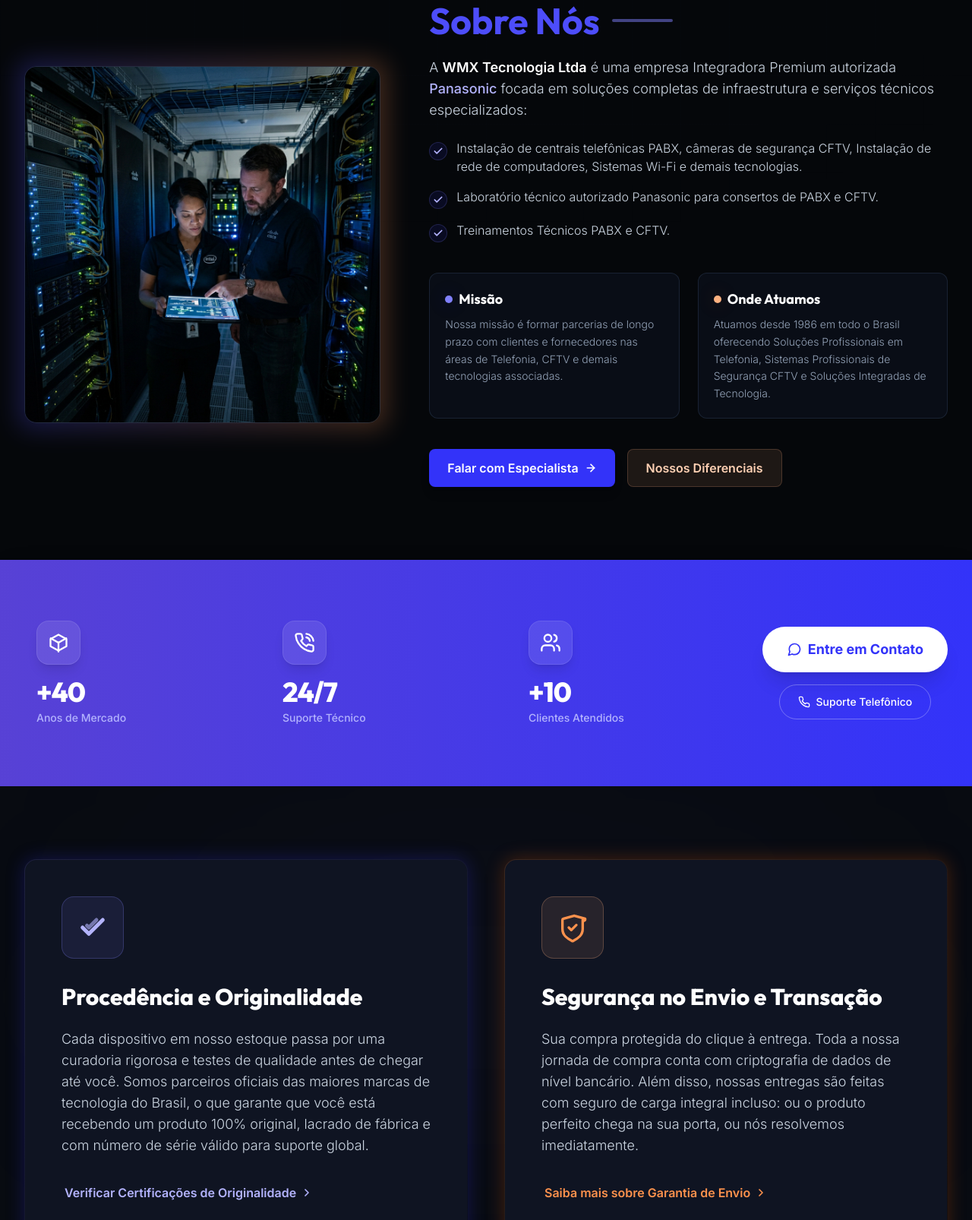
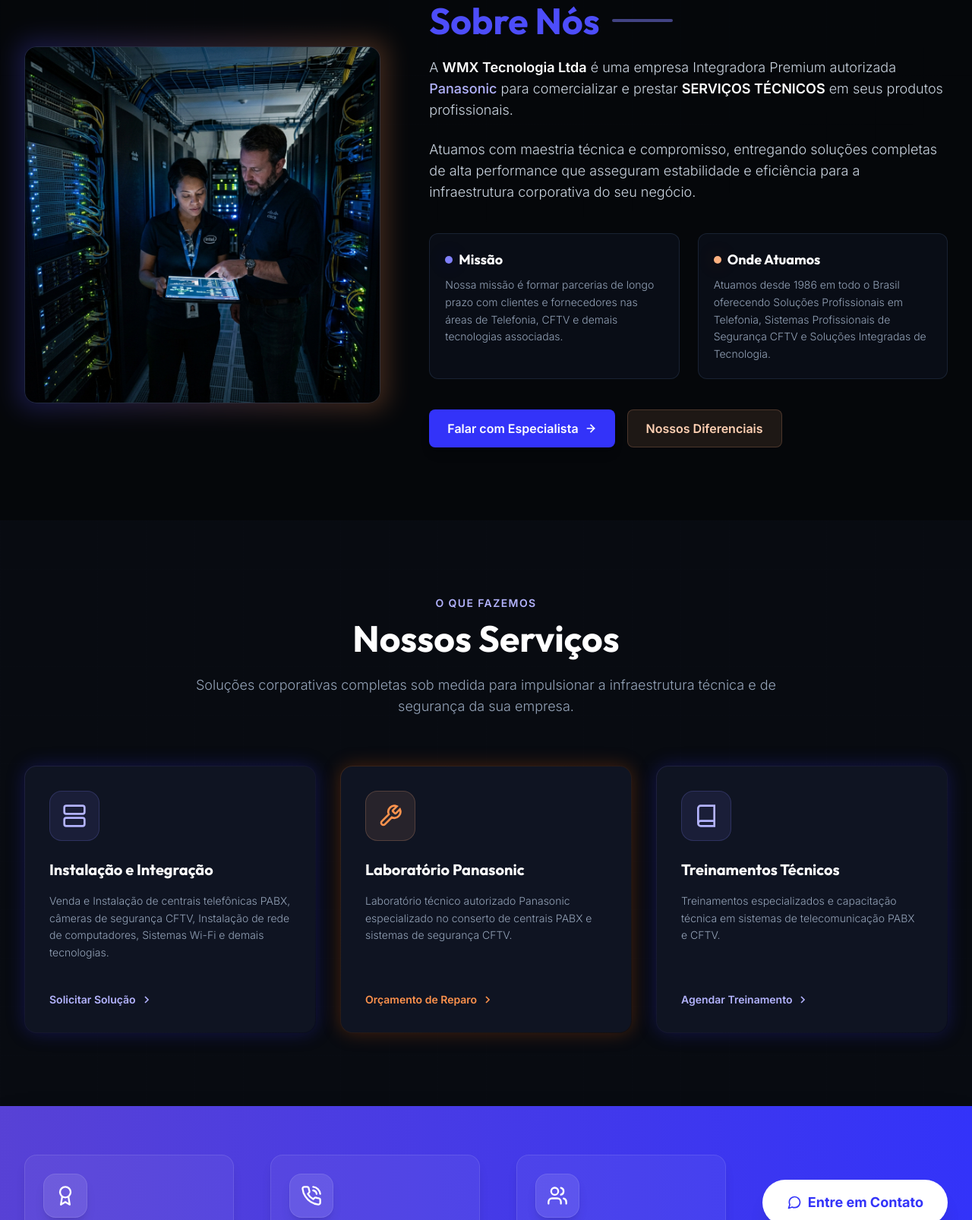
Before and after one commit to LukaasSantos/WMX, a plain HTML site: page index.html in a window 1280 px wide. Shown: the part 893-2499 px from the top of the page at 76% size. Drawn offline with nearby package versions, Linux system fonts and the light colour scheme.

Commit message:
feat: replace security section with services section and update branding layout

```diff
--- a/index.html
+++ b/index.html
@@ -167,7 +167,7 @@
       <a href="#" class="flex items-center space-x-2 focus-ring rounded-lg p-1 w-[40%] md:w-[20%]"
         aria-label="WMX Tecnologia Home">
         <div class="py-2 rounded-md flex items-center justify-center shadow-sm w-full">
-          <img src="/assets/img/logoBlack.jpg" alt="Logo WMX" class="w-[60%] md:w-[50%] rounded-xl">
+          <img src="/assets/img/logoBlack.jpg" alt="Logo WMX" class="w-[60%] md:w-[50%] rounded-xl" width="160" height="50">
         </div>
       </a>
 
@@ -177,8 +177,8 @@
           class="text-slate-300 hover:text-white transition-colors duration-200 focus-ring font-medium">Sobre Nós</a>
         <a href="#procedencia"
           class="text-slate-300 hover:text-white transition-colors duration-200 focus-ring font-medium">Procedência</a>
-        <a href="#seguranca"
-          class="text-slate-300 hover:text-white transition-colors duration-200 focus-ring font-medium">Segurança</a>
+        <a href="#servicos"
+          class="text-slate-300 hover:text-white transition-colors duration-200 focus-ring font-medium">Serviços</a>
         <a href="#contato-form"
           class="bg-primary-100 hover:bg-primary-70 text-white px-5 py-2.5 rounded-lg font-semibold transition-all duration-200 shadow-md hover:shadow-lg focus-ring">Solicitar
           Orçamento</a>
@@ -210,8 +210,8 @@
         Nós</a>
       <a href="#procedencia"
         class="mobile-nav-link text-slate-300 hover:text-white py-2 border-b border-slate-800/40 text-lg transition-colors">Procedência</a>
-      <a href="#seguranca"
-        class="mobile-nav-link text-slate-300 hover:text-white py-2 border-b border-slate-800/40 text-lg transition-colors">Segurança</a>
+      <a href="#servicos"
+        class="mobile-nav-link text-slate-300 hover:text-white py-2 border-b border-slate-800/40 text-lg transition-colors">Serviços</a>
       <a href="#contato-form"
         class="mobile-nav-link bg-primary-100 text-white text-center py-3 rounded-lg font-semibold shadow-md transition-colors hover:bg-primary-70">Solicitar
         Orçamento</a>
@@ -399,42 +399,12 @@
             <div class="space-y-6 text-base sm:text-lg text-slate-300 leading-relaxed font-light">
               <p>
                 A <strong class="text-white font-semibold">WMX Tecnologia Ltda</strong> é uma empresa Integradora
-                Premium autorizada <span class="text-primary-30 font-medium">Panasonic</span> focada em soluções
-                completas de infraestrutura e serviços técnicos especializados:
+                Premium autorizada <span class="text-primary-30 font-medium">Panasonic</span> para comercializar e prestar <strong
+                  class="text-white font-semibold">SERVIÇOS TÉCNICOS</strong> em seus produtos profissionais.
               </p>
-              <ul class="space-y-4 text-slate-300 text-sm sm:text-base">
-                <li class="flex items-start gap-3">
-                  <span
-                    class="flex-shrink-0 w-6 h-6 rounded-full bg-primary-100/10 border border-primary-50/20 flex items-center justify-center text-primary-30 mt-1">
-                    <svg class="w-3.5 h-3.5" viewBox="0 0 24 24" fill="none" stroke="currentColor" stroke-width="3"
-                      stroke-linecap="round" stroke-linejoin="round">
-                      <polyline points="20 6 9 17 4 12"></polyline>
-                    </svg>
-                  </span>
-                  <span>Instalação de centrais telefônicas PABX, câmeras de segurança CFTV, Instalação de rede de
-                    computadores, Sistemas Wi-Fi e demais tecnologias.</span>
-                </li>
-                <li class="flex items-start gap-3">
-                  <span
-                    class="flex-shrink-0 w-6 h-6 rounded-full bg-primary-100/10 border border-primary-50/20 flex items-center justify-center text-primary-30 mt-1">
-                    <svg class="w-3.5 h-3.5" viewBox="0 0 24 24" fill="none" stroke="currentColor" stroke-width="3"
-                      stroke-linecap="round" stroke-linejoin="round">
-                      <polyline points="20 6 9 17 4 12"></polyline>
-                    </svg>
-                  </span>
-                  <span>Laboratório técnico autorizado Panasonic para consertos de PABX e CFTV.</span>
-                </li>
-                <li class="flex items-start gap-3">
-                  <span
-                    class="flex-shrink-0 w-6 h-6 rounded-full bg-primary-100/10 border border-primary-50/20 flex items-center justify-center text-primary-30 mt-1">
-                    <svg class="w-3.5 h-3.5" viewBox="0 0 24 24" fill="none" stroke="currentColor" stroke-width="3"
-                      stroke-linecap="round" stroke-linejoin="round">
-                      <polyline points="20 6 9 17 4 12"></polyline>
-                    </svg>
-                  </span>
-                  <span>Treinamentos Técnicos PABX e CFTV.</span>
-                </li>
-              </ul>
+              <p>
+                Atuamos com maestria técnica e compromisso, entregando soluções completas de alta performance que asseguram estabilidade e eficiência para a infraestrutura corporativa do seu negócio.
+              </p>
 
               <!-- Missão & Onde Atuamos Grid -->
               <div class="grid grid-cols-1 sm:grid-cols-2 gap-6 pt-4">
@@ -485,6 +455,106 @@
       </div>
     </section>
 
+    <!-- Seção: Serviços -->
+    <section id="servicos" class="py-24 bg-brand-dark relative overflow-hidden" data-aos="fade-up">
+      <div class="absolute inset-0 bg-[linear-gradient(to_right,#1f293705_1px,transparent_1px),linear-gradient(to_bottom,#1f293705_1px,transparent_1px)] bg-[size:4rem_4rem]"></div>
+
+      <div class="max-w-7xl mx-auto px-4 sm:px-6 lg:px-8 relative z-10">
+        <div class="text-center max-w-3xl mx-auto mb-16">
+          <span class="inline-block text-xs md:text-sm font-semibold tracking-widest text-primary-30 uppercase mb-3">
+            O que fazemos
+          </span>
+          <h2 class="font-outfit text-3xl sm:text-5xl font-bold text-white mb-6">
+            Nossos Serviços
+          </h2>
+          <p class="text-slate-400 text-base sm:text-lg font-light leading-relaxed">
+            Soluções corporativas completas sob medida para impulsionar a infraestrutura técnica e de segurança da sua empresa.
+          </p>
+        </div>
+
+        <div class="grid grid-cols-1 md:grid-cols-3 gap-8">
+          <!-- Card 1: Instalação e Redes -->
+          <div class="card-border-glow-primary shadow-glow-primary transition-all duration-350 hover:-translate-y-2 flex" data-aos="fade-up" data-aos-delay="100">
+            <div class="p-8 flex flex-col justify-between w-full h-full min-h-[350px]">
+              <div>
+                <div class="inline-flex items-center justify-center p-4 bg-primary-50/10 rounded-2xl mb-6 border border-primary-50/20 text-primary-30">
+                  <svg class="w-8 h-8" fill="none" stroke="currentColor" stroke-width="2" viewBox="0 0 24 24">
+                    <rect x="2" y="2" width="20" height="8" rx="2" ry="2"></rect>
+                    <rect x="2" y="14" width="20" height="8" rx="2" ry="2"></rect>
+                    <line x1="6" y1="6" x2="6.01" y2="6"></line>
+                    <line x1="6" y1="18" x2="6.01" y2="18"></line>
+                  </svg>
+                </div>
+                <h3 class="font-outfit text-xl font-bold text-white mb-4">Instalação e Integração</h3>
+                <p class="text-slate-400 text-sm leading-relaxed font-light">
+                  Venda e Instalação de centrais telefônicas PABX, câmeras de segurança CFTV, Instalação de rede de computadores, Sistemas Wi-Fi e demais tecnologias.
+                </p>
+              </div>
+              <div class="mt-8">
+                <a href="#contato-form" class="inline-flex items-center text-primary-30 hover:text-primary-50 font-semibold group/btn transition-colors text-sm">
+                  Solicitar Solução
+                  <svg class="w-4 h-4 ml-1.5 transition-transform duration-200 group-hover/btn:translate-x-1" fill="none" stroke="currentColor" stroke-width="2.5" viewBox="0 0 24 24">
+                    <path d="m9 18 6-6-6-6"></path>
+                  </svg>
+                </a>
+              </div>
+            </div>
+          </div>
+
+          <!-- Card 2: Laboratório Técnico Panasonic -->
+          <div class="card-border-glow-secundary shadow-glow-secundary transition-all duration-350 hover:-translate-y-2 flex" data-aos="fade-up" data-aos-delay="200">
+            <div class="p-8 flex flex-col justify-between w-full h-full min-h-[350px]">
+              <div>
+                <div class="inline-flex items-center justify-center p-4 bg-secundary-50/10 rounded-2xl mb-6 border border-secundary-50/20 text-secundary-70">
+                  <svg class="w-8 h-8" fill="none" stroke="currentColor" stroke-width="2" viewBox="0 0 24 24">
+                    <path d="M14.7 6.3a1 1 0 0 0 0 1.4l1.6 1.6a1 1 0 0 0 1.4 0l3.77-3.77a6 6 0 0 1-7.94 7.94l-6.91 6.91a2.12 2.12 0 0 1-3-3l6.91-6.91a6 6 0 0 1 7.94-7.94l-3.76 3.76z"></path>
+                  </svg>
+                </div>
+                <h3 class="font-outfit text-xl font-bold text-white mb-4">Laboratório Panasonic</h3>
+                <p class="text-slate-400 text-sm leading-relaxed font-light">
+                  Laboratório técnico autorizado Panasonic especializado no conserto de centrais PABX e sistemas de segurança CFTV.
+                </p>
+              </div>
+              <div class="mt-8">
+                <a href="#contato-form" class="inline-flex items-center text-secundary-70 hover:text-secundary-50 font-semibold group/btn transition-colors text-sm">
+                  Orçamento de Reparo
+                  <svg class="w-4 h-4 ml-1.5 transition-transform duration-200 group-hover/btn:translate-x-1" fill="none" stroke="currentColor" stroke-width="2.5" viewBox="0 0 24 24">
+                    <path d="m9 18 6-6-6-6"></path>
+                  </svg>
+                </a>
+              </div>
+            </div>
+          </div>
+
+          <!-- Card 3: Treinamentos Técnicos -->
+          <div class="card-border-glow-primary shadow-glow-primary transition-all duration-350 hover:-translate-y-2 flex" data-aos="fade-up" data-aos-delay="300">
+            <div class="p-8 flex flex-col justify-between w-full h-full min-h-[350px]">
+              <div>
+                <div class="inline-flex items-center justify-center p-4 bg-primary-50/10 rounded-2xl mb-6 border border-primary-50/20 text-primary-30">
+                  <svg class="w-8 h-8" fill="none" stroke="currentColor" stroke-width="2" viewBox="0 0 24 24">
+                    <path d="M4 19.5A2.5 2.5 0 0 1 6.5 17H20"></path>
+                    <path d="M6.5 2H20v20H6.5A2.5 2.5 0 0 1 4 19.5v-15A2.5 2.5 0 0 1 6.5 2z"></path>
+                  </svg>
+                </div>
+                <h3 class="font-outfit text-xl font-bold text-white mb-4">Treinamentos Técnicos</h3>
+                <p class="text-slate-400 text-sm leading-relaxed font-light">
+                  Treinamentos especializados e capacitação técnica em sistemas de telecomunicação PABX e CFTV.
+                </p>
+              </div>
+              <div class="mt-8">
+                <a href="#contato-form" class="inline-flex items-center text-primary-30 hover:text-primary-50 font-semibold group/btn transition-colors text-sm">
+                  Agendar Treinamento
+                  <svg class="w-4 h-4 ml-1.5 transition-transform duration-200 group-hover/btn:translate-x-1" fill="none" stroke="currentColor" stroke-width="2.5" viewBox="0 0 24 24">
+                    <path d="m9 18 6-6-6-6"></path>
+                  </svg>
+                </a>
+              </div>
+            </div>
+          </div>
+        </div>
+      </div>
+    </section>
+
 
     <!-- Seção 3: Banner CTA & Estatísticas 1 -->
     <section class="bg-primary-100 text-white relative py-16 overflow-hidden shadow-2xl">
@@ -497,14 +567,13 @@
           <!-- Estatísticas Grid (Layout Responsivo Avançado no Desktop) -->
           <div class="grid grid-cols-1 sm:grid-cols-3 gap-8 md:gap-12 flex-grow">
             <!-- Estatística 1 -->
-            <div class="flex flex-col items-center lg:items-start p-4 transform transition duration-300 hover:scale-105"
+            <div class="flex flex-col items-center lg:items-start p-8 sm:p-6 bg-white/5 border border-white/10 rounded-2xl shadow-lg transform transition duration-300 hover:scale-105 w-full"
               data-aos="fade-up" data-aos-delay="100">
               <div class="bg-white/10 p-3.5 rounded-2xl mb-4 border border-white/10 shadow-lg">
                 <svg class="w-7 h-7 text-white" viewBox="0 0 24 24" fill="none" stroke="currentColor" stroke-width="2"
                   stroke-linecap="round" stroke-linejoin="round">
-                  <path d="m21 16-9 5-9-5V8l9-5 9 5Z"></path>
-                  <path d="M12 22V12"></path>
-                  <path d="m12 12 8.7-5M12 12 3.3 7"></path>
+                  <circle cx="12" cy="8" r="6"></circle>
+                  <path d="M15.477 12.89L17 22l-5-3-5 3 1.523-9.11"></path>
                 </svg>
               </div>
               <span class="font-outfit text-4xl font-extrabold tracking-tight mb-1">+<span class="counter" data-target="40">0</span></span>
@@ -512,7 +581,7 @@
             </div>
 
             <!-- Estatística 2 -->
-            <div class="flex flex-col items-center lg:items-start p-4 transform transition duration-300 hover:scale-105"
+            <div class="flex flex-col items-center lg:items-start p-8 sm:p-6 bg-white/5 border border-white/10 rounded-2xl shadow-lg transform transition duration-300 hover:scale-105 w-full"
               data-aos="fade-up" data-aos-delay="200">
               <div class="bg-white/10 p-3.5 rounded-2xl mb-4 border border-white/10 shadow-lg">
                 <svg class="w-7 h-7 text-white" viewBox="0 0 24 24" fill="none" stroke="currentColor" stroke-width="2"
@@ -529,7 +598,7 @@
             </div>
 
             <!-- Estatística 3 -->
-            <div class="flex flex-col items-center lg:items-start p-4 transform transition duration-300 hover:scale-105"
+            <div class="flex flex-col items-center lg:items-start p-8 sm:p-6 bg-white/5 border border-white/10 rounded-2xl shadow-lg transform transition duration-300 hover:scale-105 w-full"
               data-aos="fade-up" data-aos-delay="300">
               <div class="bg-white/10 p-3.5 rounded-2xl mb-4 border border-white/10 shadow-lg">
                 <svg class="w-7 h-7 text-white" viewBox="0 0 24 24" fill="none" stroke="currentColor" stroke-width="2"
@@ -585,6 +654,7 @@
       </div>
 
       <div class="max-w-7xl mx-auto px-4 sm:px-6 lg:px-8 relative z-10">
+        <h2 class="sr-only">Nossos Diferenciais e Garantias</h2>
 
         <!-- Grid Lado a Lado em Desktop, Stacked em Mobile -->
         <div class="grid grid-cols-1 md:grid-cols-2 gap-8 lg:gap-12">
```
